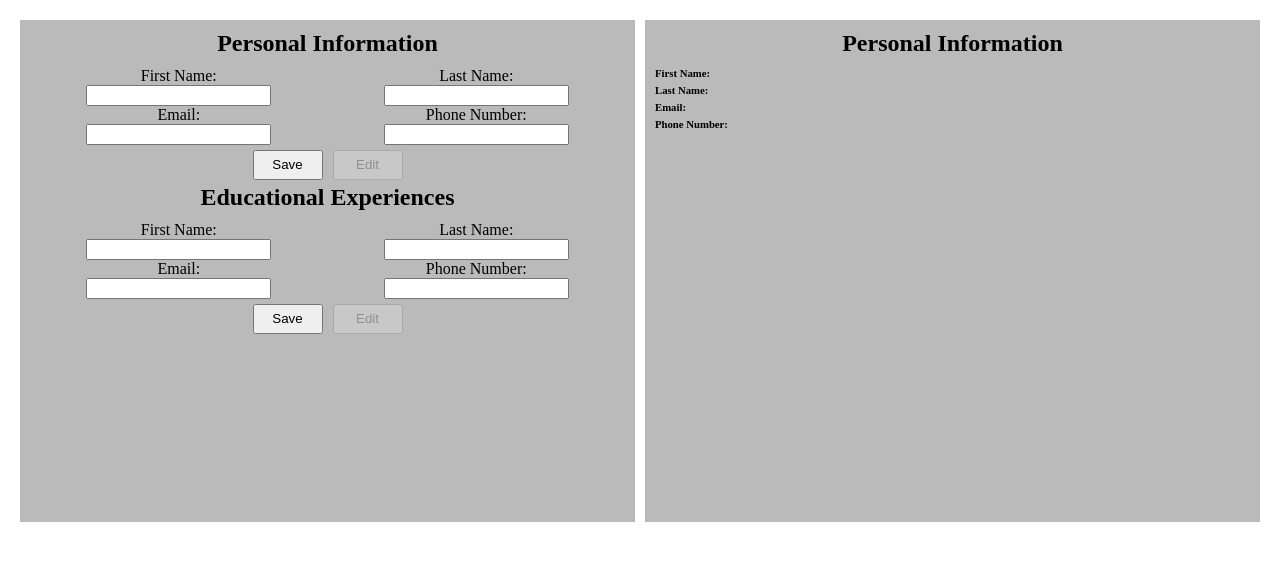
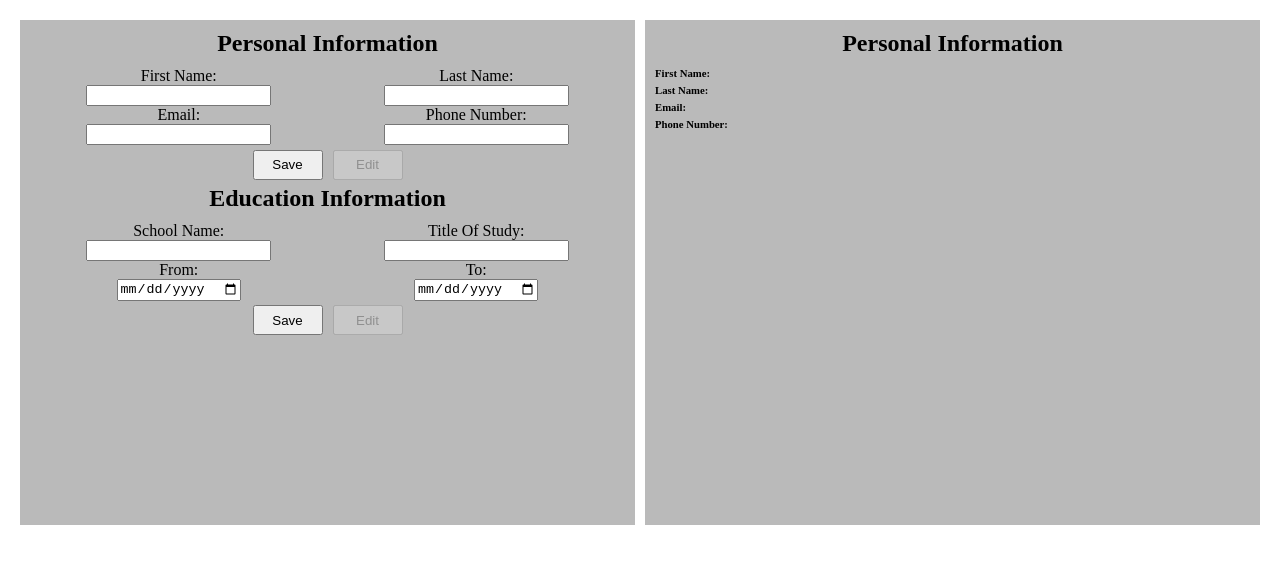
Before and after one commit to Humza-Aa/CV-Project, a React (Create React App) app: page / in a window 1280 px wide. Shown: the top 564 px of the page. Built offline with nearby package versions, Linux system fonts and the light colour scheme.

Commit message:
Fixed: Personal Information edit and save Added: Education Information section

```diff
--- a/src/App.js
+++ b/src/App.js
@@ -1,4 +1,6 @@
 import React, { Component } from "react";
+import Education from "./components/Education";
+import Personal from "./components/Personal";
 import RenderInfo from "./components/RenderInfo";
 import "./styles/App.css";
 
@@ -7,6 +9,7 @@ class App extends Component {
     super();
 
     this.state = {
+      //Personal Info
       userInfo: {
         Fname: "",
         Lname: "",
@@ -14,9 +17,17 @@ class App extends Component {
         phNumber: "",
       },
       editDisabled: true,
+      //Educational Info
+      educationInfo: {
+        schoolName: "",
+        titleOfStudying: "",
+        from: "",
+        to: ""
+      },
+      educationEditDisabled: true,
     };
   }
-  handleChange = (e) => {
+  handlePersonalInfoChange = (e) => {
     const target = e.target;
     this.setState({
       userInfo: {
@@ -26,17 +37,15 @@ class App extends Component {
     });
   };
 
-  onSubmitInfo = (e) => {
+  onSubmitPersonalInfo = (e) => {
     e.preventDefault();
-    console.log(e.target.elements);
-    this.disableForm(e.target.elements);
+    this.disablePersonalForm(e.target.elements);
     this.setState({
       editDisabled: !this.state.editDisabled,
     });
   };
 
-  disableForm = (formElements) => {
-    console.log(formElements);
+  disablePersonalForm = (formElements) => {
     for (let i = 0; i < 5; i++) {
       formElements[i].disabled = "true";
     }
@@ -48,157 +57,63 @@ class App extends Component {
     }
   };
 
+
+  //Education Info
+
+  handleEducationInfoChange = (e) => {
+    const target = e.target;
+    this.setState({
+      educationInfo: {
+        ...this.state.educationInfo,
+        [target.name]: target.value,
+      },
+    });
+  };
+
+  onSubmitEducationInfo = (e) => {
+    e.preventDefault();
+    this.disableEducationForm(e.target.elements);
+    this.setState({
+      disableEducationForm: !this.state.disableEducationForm,
+    });
+  };
+
+  disableEducationForm = (formElements) => {
+    for (let i = 0; i < 5; i++) {
+      formElements[i].disabled = "true";
+    }
+  };
+
   render() {
-    const { Fname, Lname, email, phNumber } = this.state.userInfo;
     const userInfo = this.state.userInfo;
+    const editDisabled = this.state.editDisabled;
+    const personalFunctions = {
+      handleChange: this.handlePersonalInfoChange,
+      onSubmitInfo: this.onSubmitPersonalInfo,
+      disableForm: this.disablePersonalForm,
+    };
+    const education = this.state.educationInfo;
+    const educationEditDisabled = this.state.educationEditDisabled;
+    const educationFunctions = {
+      handleChange: this.handleEducationInfoChange,
+      onSubmitInfo: this.onSubmitEducationInfo,
+      disableForm: this.disableEducationForm,
+    };
     return (
       <>
         <div className="App">
           <div className="appLayout">
             <div className="layout">
               <div className="personal">
-                <div>
-                  <h2>Personal Information</h2>
-                  <form className="formLayout" onSubmit={this.onSubmitInfo}>
-                    <div className="firstNameDiv">
-                      <label htmlFor="Fname" className="labels">
-                        First Name:
-                      </label>
-                      <input
-                        name="Fname"
-                        type="text"
-                        value={Fname}
-                        id="Fname"
-                        onChange={this.handleChange}
-                        required
-                        disabled={!this.state.editDisabled}
-                      />
-                    </div>
-                    <div className="lastNameDiv">
-                      <label htmlFor="Lname" className="labels">
-                        Last Name:
-                      </label>
-                      <input
-                        name="Lname"
-                        type="text"
-                        value={Lname}
-                        id="Lname"
-                        onChange={this.handleChange}
-                        required
-                        disabled={!this.state.editDisabled}
-                      />
-                    </div>
-                    <div className="emailDiv">
-                      <label htmlFor="email">Email:</label>
-                      <input
-                        name="email"
-                        type="email"
-                        value={email}
-                        id="email"
-                        onChange={this.handleChange}
-                        required
-                        disabled={!this.state.editDisabled}
-                      />
-                    </div>
-                    <div className="phNumberDiv">
-                      <label htmlFor="phNumber">Phone Number:</label>
-                      <input
-                        name="phNumber"
-                        type="tel"
-                        value={phNumber}
-                        id="phNumber"
-                        onChange={this.handleChange}
-                        pattern="[0-9]{3}-[0-9]{3}-[0-9]{4}"
-                        required
-                        disabled={!this.state.editDisabled}
-                      />
-                    </div>
-                    <div id="saveBtn">
-                      <button type="submit" disabled={!this.state.editDisabled}>
-                        Save
-                      </button>
-                      <button
-                        className="edit"
-                        type="submit"
-                        disabled={this.state.editDisabled}
-                      >
-                        Edit
-                      </button>
-                    </div>
-                  </form>
-                </div>
+                <Personal
+                  {...userInfo}
+                  editDisabled={editDisabled}
+                  {...personalFunctions}
+                />
               </div>
               <div className="education">
-                <h2>Educational Experiences</h2>
-                <form className="formLayout" onSubmit={this.onSubmitInfo}>
-                  <div className="firstNameDiv">
-                    <label htmlFor="Fname" className="labels">
-                      First Name:
-                    </label>
-                    <input
-                      name="Fname"
-                      type="text"
-                      value={Fname}
-                      id="Fname"
-                      onChange={this.handleChange}
-                      required
-                      disabled={!this.state.editDisabled}
-                    />
-                  </div>
-                  <div className="lastNameDiv">
-                    <label htmlFor="Lname" className="labels">
-                      Last Name:
-                    </label>
-                    <input
-                      name="Lname"
-                      type="text"
-                      value={Lname}
-                      id="Lname"
-                      onChange={this.handleChange}
-                      required
-                      disabled={!this.state.editDisabled}
-                    />
-                  </div>
-                  <div className="emailDiv">
-                    <label htmlFor="email">Email:</label>
-                    <input
-                      name="email"
-                      type="email"
-                      value={email}
-                      id="email"
-                      onChange={this.handleChange}
-                      required
-                      disabled={!this.state.editDisabled}
-                    />
-                  </div>
-                  <div className="phNumberDiv">
-                    <label htmlFor="phNumber">Phone Number:</label>
-                    <input
-                      name="phNumber"
-                      type="tel"
-                      value={phNumber}
-                      id="phNumber"
-                      onChange={this.handleChange}
-                      pattern="[0-9]{3}-[0-9]{3}-[0-9]{4}"
-                      required
-                      disabled={!this.state.editDisabled}
-                    />
-                  </div>
-                  <div id="saveBtn">
-                    <button type="submit" disabled={!this.state.editDisabled}>
-                      Save
-                    </button>
-                    <button
-                      className="edit"
-                      type="submit"
-                      disabled={this.state.editDisabled}
-                    >
-                      Edit
-                    </button>
-                  </div>
-                </form>
+                <Education {...education} {...educationFunctions} educationEditDisabled = {educationEditDisabled}/>
               </div>
-              <div></div>
             </div>
           </div>
           <div className="appLayout">
--- a/src/components/Education.js
+++ b/src/components/Education.js
@@ -1,7 +1,84 @@
 import React, { Component } from "react";
 
 class Education extends Component {
-
+  render() {
+    const {
+      schoolName,
+      titleOfStudy,
+      from,
+      to,
+      educationEditDisabled,
+      onSubmitInfo,
+      handleChange,
+    } = this.props;
+    return (
+      <div>
+        <h2>Education Information</h2>
+        <form className="formLayout" onSubmit={onSubmitInfo}>
+          <div className="schoolNameDiv">
+            <label htmlFor="schoolName" className="labels">
+              School Name:
+            </label>
+            <input
+              name="schoolName"
+              type="text"
+              value={schoolName}
+              id="schoolName"
+              onChange={handleChange}
+              required
+              disabled={!educationEditDisabled}
+            />
+          </div>
+          <div className="titleOfStudyDiv">
+            <label htmlFor="titleOfStudy" className="labels">
+              Title Of Study:
+            </label>
+            <input
+              name="titleOfStudy"
+              type="text"
+              value={titleOfStudy}
+              id="titleOfStudy"
+              onChange={handleChange}
+              required
+              disabled={!educationEditDisabled}
+            />
+          </div>
+          <div className="fromDiv">
+            <label htmlFor="from">From:</label>
+            <input
+              name="from"
+              type="date"
+              value={from}
+              id="from"
+              onChange={handleChange}
+              required
+              disabled={!educationEditDisabled}
+            />
+          </div>
+          <div className="toDiv">
+            <label htmlFor="to">To:</label>
+            <input
+              name="to"
+              type="date"
+              value={to}
+              id="to"
+              onChange={handleChange}
+              required
+              disabled={!educationEditDisabled}
+            />
+          </div>
+          <div id="saveBtn">
+            <button type="submit" disabled={!educationEditDisabled}>
+              Save
+            </button>
+            <button className="edit" type="submit" disabled={educationEditDisabled}>
+              Edit
+            </button>
+          </div>
+        </form>
+      </div>
+    );
+  }
 }
 
-export default Education
+export default Education;
```
Also changed, not shown: src/components/Personal.js (+34 -46 lines).
